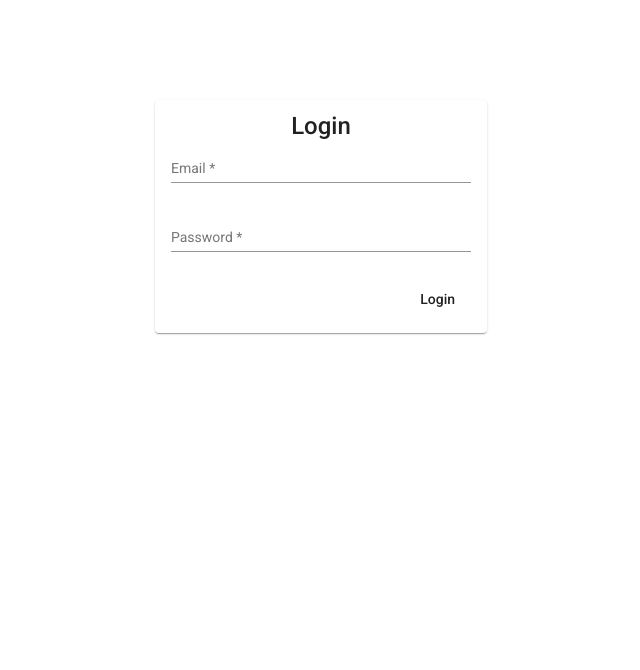
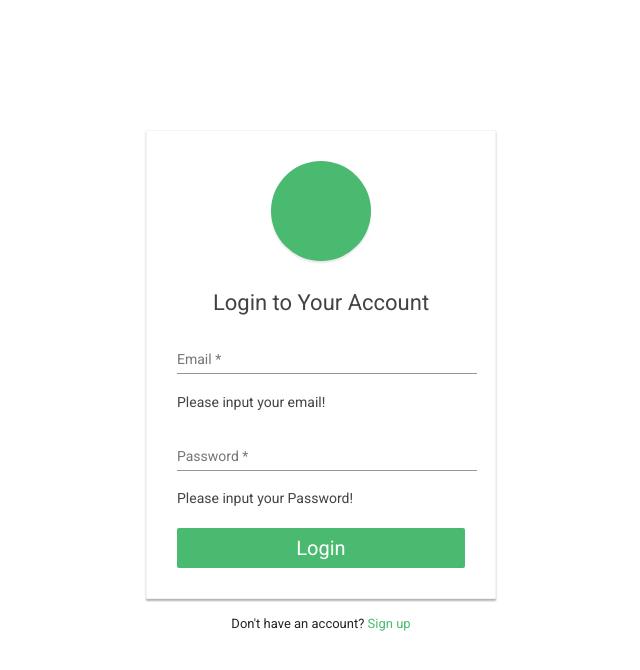
Before and after one commit to pcodexive/herokuapp, an Angular app: page /login in a window 1280 px wide. Shown: the top 670 px of the page, without its empty margins (319-959 px from the left). Built offline with nearby package versions, Linux system fonts and the light colour scheme.

Commit message:
login page

```diff
--- a/src/app/login/login.component.html
+++ b/src/app/login/login.component.html
@@ -1,29 +1,23 @@
-<mat-card>
-    <mat-card-title>Login</mat-card-title>
-<mat-card-content>
-<form [formGroup]="form" (ngSubmit)="submit()">
-  <p>
-    <mat-form-field>
-      <input type="text" matInput placeholder="Email" formControlName="email">
-    </mat-form-field>
-    <!-- <span *ngIf="email.invalid">Please input your email!</span> -->
-  </p>
+<div class="login-form">
+  <form [formGroup]="form" (ngSubmit)="submit()">
+  <div class="avatar"><i class="material-icons">&#xE7FF;</i></div>
+    <h4 class="modal-title">Login to Your Account</h4>
+      <div class="form-group">
+        <mat-form-field>
+          <input type="text" matInput placeholder="Email" name="f-email" formControlName="email">
+        </mat-form-field>
+        <span *ngIf="form.controls.email.invalid">Please input your email!</span>
+      </div>
 
-  <p>
-    <mat-form-field>
-      <input type="password" matInput placeholder="Password" formControlName="password">
-    </mat-form-field>
-    <!-- <span *ngIf="password.invalid">Please input your Password!</span> -->
-  </p>
+      <div class="form-group">
+          <mat-form-field>
+              <input type="password" matInput placeholder="Password" name="f-password"  formControlName="password">
+            </mat-form-field>
+            <span *ngIf="form.controls.password.invalid">Please input your Password!</span>
+      </div>
 
-  <div *ngIf="error" class="text-danger">
-    {{ error }}
-  </div>
 
-  <div class="button">
-    <button type="submit" mat-button>Login</button>
-  </div>
-
-</form>
-</mat-card-content>
-</mat-card>
+      <input type="submit" class="btn btn-primary btn-block btn-lg" value="Login">
+  </form>
+  <div class="text-center small">Don't have an account? <a [routerLink]="['/register']" routerLinkActive="router-link-active" >Sign up</a></div>
+</div>
--- a/src/app/login/login.component.scss
+++ b/src/app/login/login.component.scss
@@ -26,3 +26,74 @@
     display: flex;
     justify-content: flex-end;
   }
+
+  .login-form {
+    width: 350px;
+    margin: 0 auto;
+    padding: 30px 0;
+}
+.login-form form {
+    color: #434343;
+    border-radius: 1px;
+    margin-bottom: 15px;
+    background: #fff;
+    border: 1px solid #f3f3f3;
+    box-shadow: 0px 2px 2px rgba(0, 0, 0, 0.3);
+    padding: 30px;
+}
+.login-form h4 {
+    text-align: center;
+    font-size: 22px;
+    margin-bottom: 20px;
+}
+.login-form .avatar {
+    color: #fff;
+    margin: 0 auto 30px;
+    text-align: center;
+    width: 100px;
+    height: 100px;
+    border-radius: 50%;
+    z-index: 9;
+    background: #4aba70;
+    padding: 15px;
+    box-shadow: 0px 2px 2px rgba(0, 0, 0, 0.1);
+}
+.login-form .avatar i {
+    font-size: 62px;
+}
+.login-form .form-group {
+    margin-bottom: 20px;
+}
+.login-form .form-control, .login-form .btn {
+    min-height: 40px;
+    border-radius: 2px;
+    transition: all 0.5s;
+}
+.login-form .close {
+    position: absolute;
+    top: 15px;
+    right: 15px;
+}
+.login-form .btn {
+    background: #4aba70;
+    border: none;
+    line-height: normal;
+}
+.login-form .btn:hover, .login-form .btn:focus {
+    background: #42ae68;
+}
+.login-form .checkbox-inline {
+    float: left;
+}
+.login-form input[type="checkbox"] {
+    margin-top: 2px;
+}
+.login-form .forgot-link {
+    float: right;
+}
+.login-form .small {
+    font-size: 13px;
+}
+.login-form a {
+    color: #4aba70;
+}
--- a/src/app/login/login.component.ts
+++ b/src/app/login/login.component.ts
@@ -37,7 +37,7 @@ export class LoginComponent implements OnInit {
     this.api.post(LOGIN,this.form.value).subscribe(res=>{
       localStorage.clear();
       localStorage.setItem('token', res.token);
-      this.router.navigate(['']);
+      this.router.navigate(['/']);
     },err =>{
       this.error=err.error[0]
       console.log(this.error);
```
